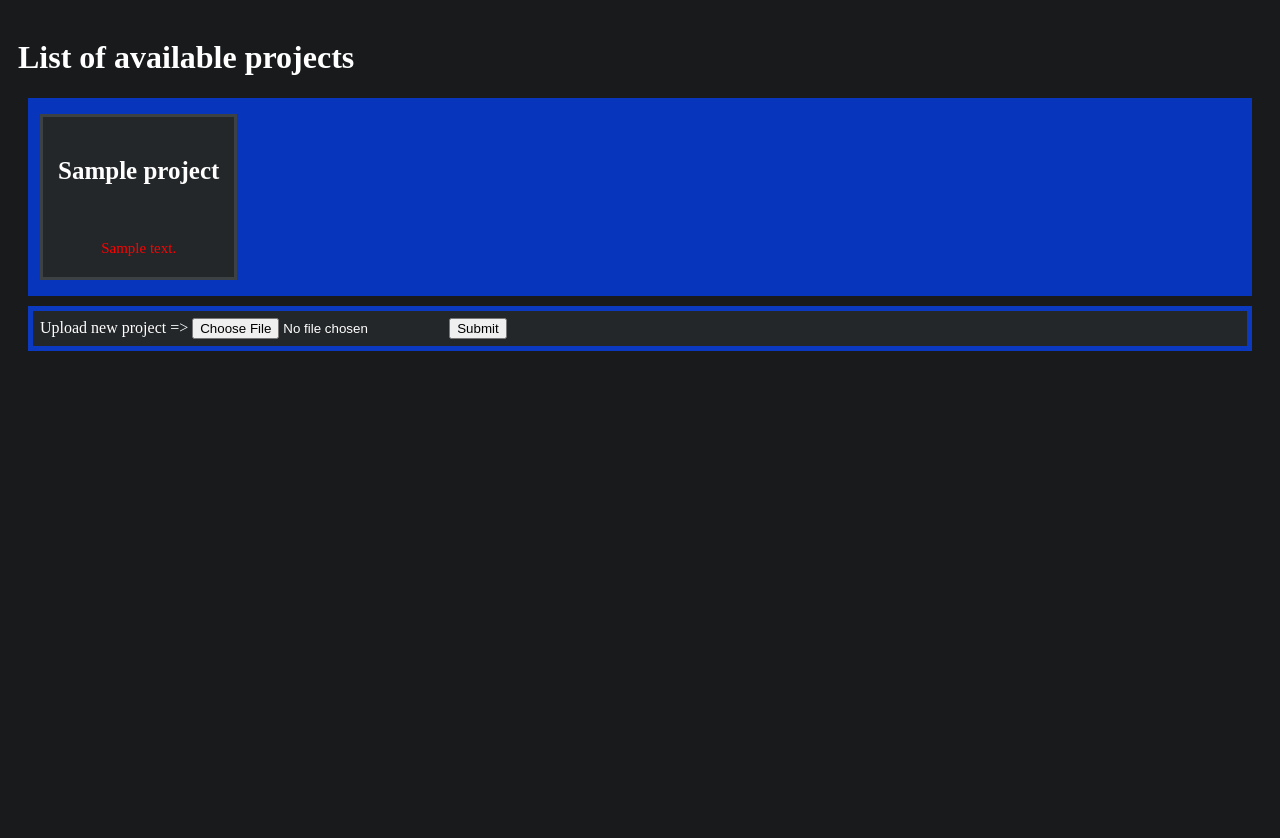
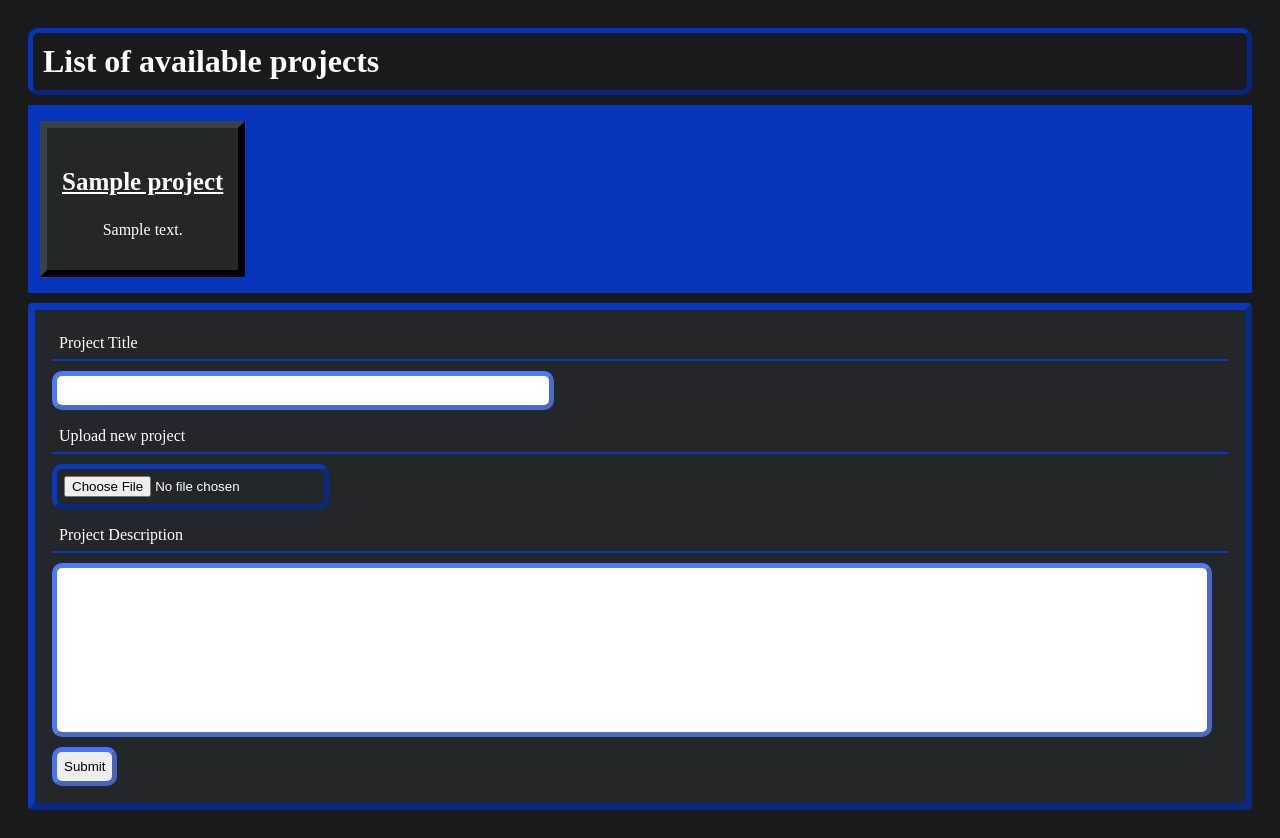
Before and after one commit to stefanap98/WEB, a PHP site: page /AppStoreProject/ in a window 1280 px wide. Before the commit the page ends 351 px from the top, so only its background shows below. Run offline with PHP 8.4, Linux system fonts and the light colour scheme; tables that the repository leaves empty hold one stand-in row (values such as "Sample post"); some libraries are stand-ins or nearby versions.

Commit message:
2nd edition

```diff
--- a/index.css
+++ b/index.css
@@ -6,6 +6,11 @@
     flex-direction: column;
   }
 }*/
+
+h1 {
+  padding: 10px;
+  margin: 10px;
+}
 
 body {
   background-color: rgb(24, 26, 27);
@@ -23,42 +28,92 @@ body {
 	margin: 10px;
 }
 
-/* това не изглежда хубаво когато застанат едно под друго
-.projects > div:first-child {
-  margin: 16px;
-}
-*/
 #projects > div {
-  border: 3px solid rgb(60, 65, 68);
+  border: 7px solid rgb(60, 65, 68);
   font-size: 16px;
   margin: 16px 12px;
   padding: 15px;
   background-color: rgb(36, 39, 41);
+  border-style: outset;
+}
+
+#projects > div:hover {
+  transition: 0.7s;
+  color:rgb(8, 242, 0);
+}
+
+#projects > div:active {
+  background-color: yellow;
 }
 
 /* Курсора на choose files бутона не се показва където искам */
-#projects > div:hover , form > input{
+#projects > div, #projectName, input[type="submit"], button {
   cursor: pointer;
 }
 
 #projects > div > h3 {
   font-size: 25px;
+  text-decoration: underline;
 }
-
+/*
 #projects > div > .description {
   font-size: 15px;
   padding: 10px;
   color: red;
   position: relative;
   bottom: -20px;
-}
+}*/
 
-form {
+form, button{
   margin: 10px;
   padding: 7px;
   background-color: rgb(36, 39, 41);
   color: rgb(6, 26, 0);
   font-size: 16px;
+  border: 7px solid rgba(0, 64, 255, 0.7);
+  color: rgb(255, 255, 255);
+  border-radius: 4px;
+  border-style: outset;
+}
+
+label, input, textarea {
+  margin: 10px;
+  padding: 7px;
+  display: block;
+}
+
+label {
+  border-bottom: 2px solid rgba(0, 64, 255, 0.7);
+}
+
+h1, #projectTitle, textarea, input[type="submit"], #projectFile  {
   border: 5px solid rgba(0, 64, 255, 0.7);
-  color: rgb(255, 255, 255);
+  border-radius: 10px;
+  border-style: outset;
 }
+
+#projectTitle {
+  width: 40%;
+}
+
+textarea {
+  resize: none;
+  transition: 1s;
+  width: 95%; /* при малък екран излиза от елемента*/
+  height: 150px;
+}
+
+#projectDate {
+  display: none;
+}
+
+input[type="submit"], button {
+  transition: 1s;
+}
+
+input[type="submit"]:hover, button:hover {
+  background-color: rgb(8, 242, 0);
+  text-decoration: underline;
+  font-size: 20px;
+  color: white;
+}
--- a/index.js
+++ b/index.js
@@ -1,8 +1,24 @@
+/*
+if (typeof jQuery === "undefined") {
+    var script = document.createElement('script');
+    script.src = 'http://code.jquery.com/jquery-latest.min.js';
+    script.type = 'text/javascript';
+    document.getElementsByTagName('head')[0].appendChild(script);
+}*/
 $(document).ready(function(){
 
 	$(".project").click(function() {
 		var id = $(this)[0].id;
 		window.location = "http://localhost/AppStoreProject/project.php?id=" + id;
 	});
+	/*интересно защо не работи
+	$(".homeButton").click(function() {
+		window.location = "https://www.w3schools.com/php/php_forms.asp";
+	});*/
+
 
 });
+
+function Home() {
+  window.location.href = "http://localhost/AppStoreProject/index.php";
+}
--- a/index.php
+++ b/index.php
@@ -11,20 +11,22 @@
   <meta name="description" content="This is our web assignment in which we develope an app store for people to upload and download their projects"/>
   <meta name="keywords" content="WEB,projects,App,Store"/>
 
-  <!-- Вмъкване на външен css файл -->
-  <link href="index.css" rel="stylesheet">
+  <!-- Вмъкване на външен css файл, добавен е php код за да не зе кешира css файла, защото иначе колкото и да го променям сайта не го показва "That will add the current timestamp on the end of a file path, so it will always be unique and never loaded from cache."-->
+  <link href="index.css?<?php echo time(); ?>" rel="stylesheet">
 
   <!-- Вмъкване на jquery -->
   <script src="https://ajax.googleapis.com/ajax/libs/jquery/3.5.1/jquery.min.js"></script>
 
   <!-- Вмъкване на външен javascript файл -->
-  <script src="index.js"></script>
+  <script src="index.js?<?php echo time(); ?>"></script>
+
 </head>
 <body>
   <h1> List of available projects</h1>
 
   <div id="projects">
 
+  <!-- php код за връзка с базата  -->
 <?php
 
   $serverName = "localhost";
@@ -33,24 +35,24 @@
   $pass = "";
   try {
       $conn = new PDO(
-			//"sqlsrv:data source=$serverName;initial catalog=$database; Integrated Security=SSPI;", -> startError connecting to SQL Server: could not find driver
+	  //"sqlsrv:data source=$serverName;initial catalog=$database; Integrated Security=SSPI;", -> startError connecting to SQL Server: could not find driver // това е за Microsoft sql но ми бъгва?
       "mysql:host=$serverName;dbname=$database;",
       $user,
       $pass
-
       );
     }
   catch(PDOException $e) {
       die("Error connecting to SQL Server: " . $e->getMessage());
     }
 
+  // избираме id, заглавие и описание на проекта от базата
   $sql = "SELECT id, title, `description` FROM appstoredb.projects";
   $result = $conn->query($sql);
   $projects = $result->fetchAll();
 
+  // Визуализиране на проектите
+  if (count($projects) > 0) {
 
-	if (count($projects) > 0) {
-  // output data of each row
   foreach($projects as $row) {
   //echo "id: " . $row["id"]. " - Name: " . $row["firstname"]. " " . $row["lastname"]. "<br>";
   echo "<div class='project' id='".$row["id"]."'>
@@ -67,11 +69,20 @@ $conn = null;
 
   </div>
 
-<!-- Бутон за качване на презентация пращащ информация към php файл -->
-<!-- Post заявка със задаване на име и друга информация за проекта -->
-<form action="/Upload.php">
-  <label for="newProject">Upload new project =></label>
-  <input type="file" id="newProject" name="projectname" /> <!--multiple-->
+<!-- Post заявка със задаване на проекта и информация за нея -->
+<form action="http://localhost/AppStoreProject/upload.php" method="post">
+  <label for="projectTitle">Project Title</label>
+  <input type="text" id="projectTitle" name="projectTitle" />
+
+  <label for="projectFile">Upload new project</label>
+  <input type="file" id="projectFile" name="projectFile" />
+
+  <label for="projectDescription"> Project Description</label>
+  <textarea id="projectDescription" name="projectDescription"> </textarea>
+
+  <!--Скрито поле за дата взета от php -->
+  <input type="text" id="projectDate" name="projectDate" value="<?php echo date('Y-m-d H:i:s'); ?>" />
+  <!-- Остана дата на качване и location-->
   <input type="submit"/>
 </form>
 </body>
```
Also changed, not shown: project.php (+6 -4 lines), upload.php (added, +70 -0 lines). Lines whose indentation alone changed are shown as unchanged.
